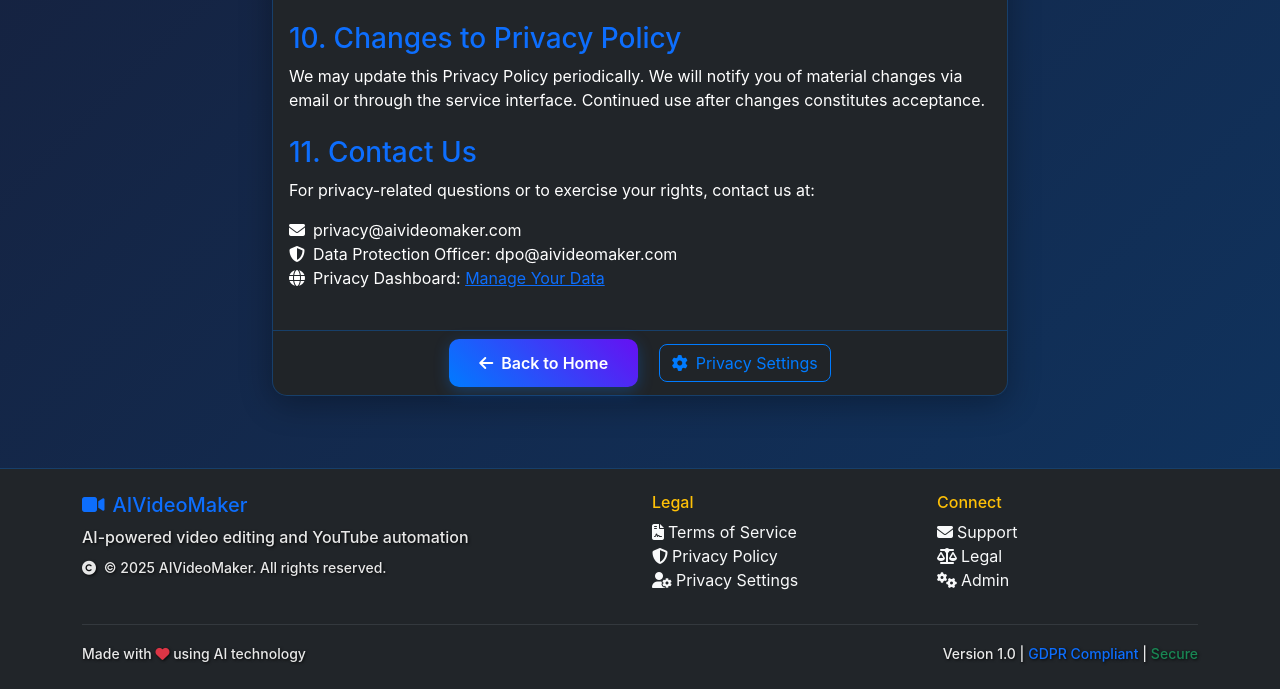
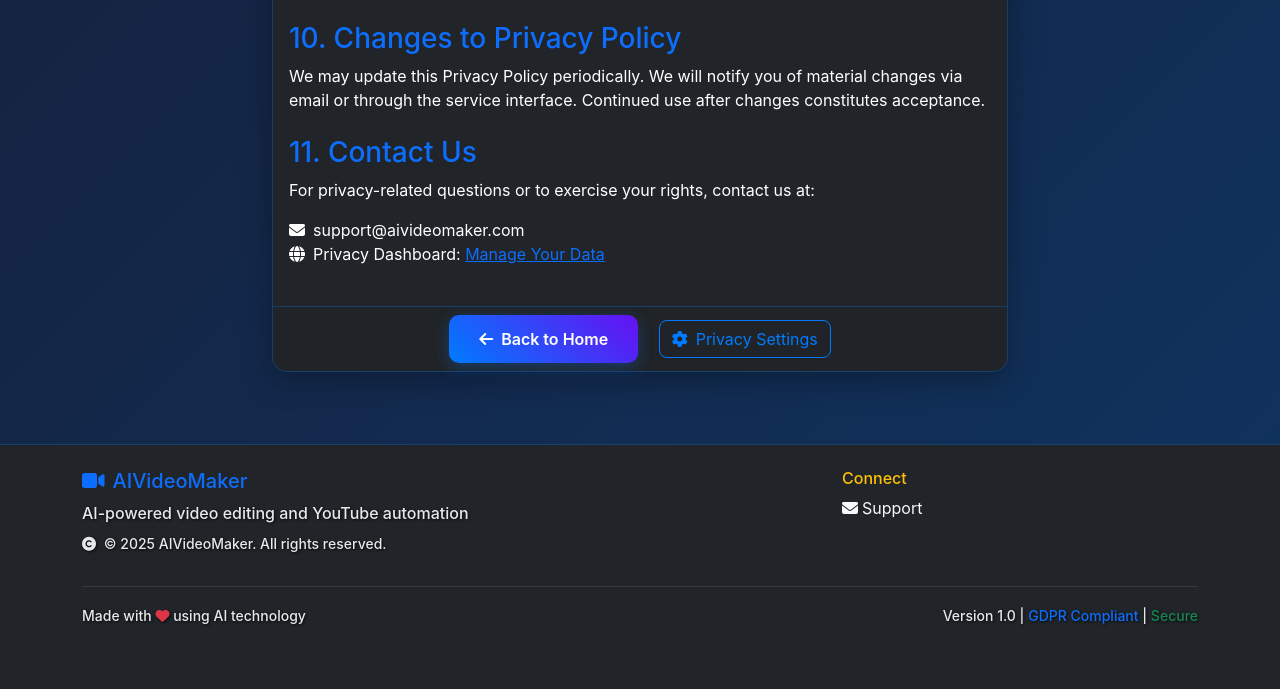
Before and after one commit to nestor71/aivideomaker, a FastAPI app: page /privacy in a window 1280 px wide. Shown: the part 2416-3105 px from the top of the page. After the commit the page ends 3041 px from the top, so only its background shows below. Run offline with FastAPI, Linux system fonts and the light colour scheme; data that the repository does not hold is empty; some libraries are stand-ins or nearby versions.

Commit message:
Rimuove sezioni Legal e email legal dalle pagine e footer
- Rimuove intera sezione "Legal" dal footer
- Rimuove link Admin dal footer
- Sostituisce legal@aivideomaker.com con support@aivideomaker.com in tutte le pagine
- Rimuove privacy@aivideomaker.com e dpo@aivideomaker.com dalle Privacy Policy
- Semplifica footer mantenendo solo Copyright e Support
- Aggiorna layout footer (col-md-8 + col-md-4)

🤖 Generated with [Claude Code](https://claude.ai/code)

Co-Authored-By: Claude <noreply@anthropic.com>

```diff
--- a/app/templates/base.html
+++ b/app/templates/base.html
@@ -83,7 +83,7 @@
     <footer class="bg-dark text-light py-4 mt-5 border-top border-primary">
         <div class="container">
             <div class="row">
-                <div class="col-md-6">
+                <div class="col-md-8">
                     <h5 class="text-primary">
                         <i class="fas fa-video me-2"></i>AIVideoMaker
                     </h5>
@@ -93,31 +93,11 @@
                         <span data-i18n="footer.copyright">© 2025 AIVideoMaker. All rights reserved.</span>
                     </p>
                 </div>
-                <div class="col-md-3">
-                    <h6 class="text-warning" data-i18n="footer.legal">Legal</h6>
-                    <ul class="list-unstyled">
-                        <li><a href="#" onclick="openTerms()" class="text-light text-decoration-none">
-                            <i class="fas fa-file-contract me-1"></i><span data-i18n="footer.terms_of_service">Terms of Service</span>
-                        </a></li>
-                        <li><a href="#" onclick="openPrivacy()" class="text-light text-decoration-none">
-                            <i class="fas fa-shield-alt me-1"></i><span data-i18n="footer.privacy_policy">Privacy Policy</span>
-                        </a></li>
-                        <li><a href="/privacy-dashboard" class="text-light text-decoration-none">
-                            <i class="fas fa-user-cog me-1"></i><span data-i18n="footer.privacy_settings">Privacy Settings</span>
-                        </a></li>
-                    </ul>
-                </div>
-                <div class="col-md-3">
+                <div class="col-md-4">
                     <h6 class="text-warning" data-i18n="footer.connect">Connect</h6>
                     <ul class="list-unstyled">
                         <li><a href="mailto:support@aivideomaker.com" class="text-light text-decoration-none">
                             <i class="fas fa-envelope me-1"></i><span data-i18n="footer.support">Support</span>
-                        </a></li>
-                        <li><a href="mailto:legal@aivideomaker.com" class="text-light text-decoration-none">
-                            <i class="fas fa-balance-scale me-1"></i>Legal
-                        </a></li>
-                        <li><a href="/admin" class="text-light text-decoration-none">
-                            <i class="fas fa-cogs me-1"></i><span data-i18n="footer.admin">Admin</span>
                         </a></li>
                     </ul>
                 </div>
--- a/app/templates/privacy.html
+++ b/app/templates/privacy.html
@@ -126,8 +126,7 @@
                             <h3 class="text-primary">11. Contact Us</h3>
                             <p>For privacy-related questions or to exercise your rights, contact us at:</p>
                             <ul class="list-unstyled">
-                                <li><i class="fas fa-envelope me-2"></i>privacy@aivideomaker.com</li>
-                                <li><i class="fas fa-shield-alt me-2"></i>Data Protection Officer: dpo@aivideomaker.com</li>
+                                <li><i class="fas fa-envelope me-2"></i>support@aivideomaker.com</li>
                                 <li><i class="fas fa-globe me-2"></i>Privacy Dashboard: <a href="/privacy-dashboard" class="text-primary">Manage Your Data</a></li>
                             </ul>
                         </section>
--- a/app/templates/privacy_it.html
+++ b/app/templates/privacy_it.html
@@ -126,8 +126,7 @@
                             <h3 class="text-primary">11. Contattaci</h3>
                             <p>Per domande relative alla privacy o per esercitare i tuoi diritti, contattaci a:</p>
                             <ul class="list-unstyled">
-                                <li><i class="fas fa-envelope me-2"></i>privacy@aivideomaker.com</li>
-                                <li><i class="fas fa-shield-alt me-2"></i>Responsabile Protezione Dati: dpo@aivideomaker.com</li>
+                                <li><i class="fas fa-envelope me-2"></i>support@aivideomaker.com</li>
                                 <li><i class="fas fa-globe me-2"></i>Dashboard Privacy: <a href="/privacy-dashboard" class="text-primary">Gestisci i tuoi Dati</a></li>
                             </ul>
                         </section>
--- a/app/templates/terms.html
+++ b/app/templates/terms.html
@@ -98,7 +98,7 @@
                             <h3 class="text-primary">12. Contact Information</h3>
                             <p>For questions about these Terms of Service, please contact us at:</p>
                             <ul class="list-unstyled">
-                                <li><i class="fas fa-envelope me-2"></i>legal@aivideomaker.com</li>
+                                <li><i class="fas fa-envelope me-2"></i>support@aivideomaker.com</li>
                                 <li><i class="fas fa-globe me-2"></i>www.aivideomaker.com</li>
                             </ul>
                         </section>
--- a/app/templates/terms_it.html
+++ b/app/templates/terms_it.html
@@ -98,7 +98,7 @@
                             <h3 class="text-primary">12. Informazioni di Contatto</h3>
                             <p>Per domande riguardo questi Termini di Servizio, contattaci a:</p>
                             <ul class="list-unstyled">
-                                <li><i class="fas fa-envelope me-2"></i>legal@aivideomaker.com</li>
+                                <li><i class="fas fa-envelope me-2"></i>support@aivideomaker.com</li>
                                 <li><i class="fas fa-globe me-2"></i>www.aivideomaker.com</li>
                             </ul>
                         </section>
```
